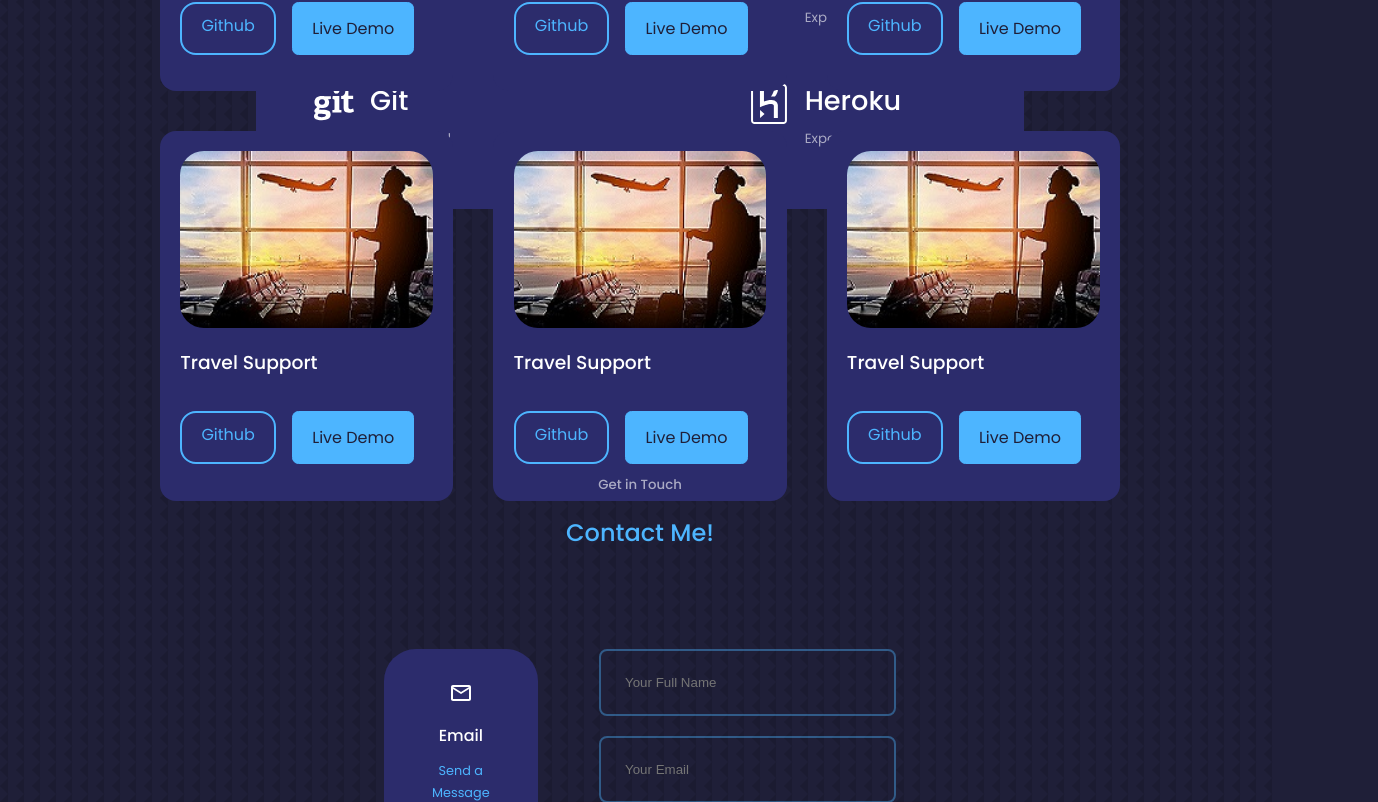
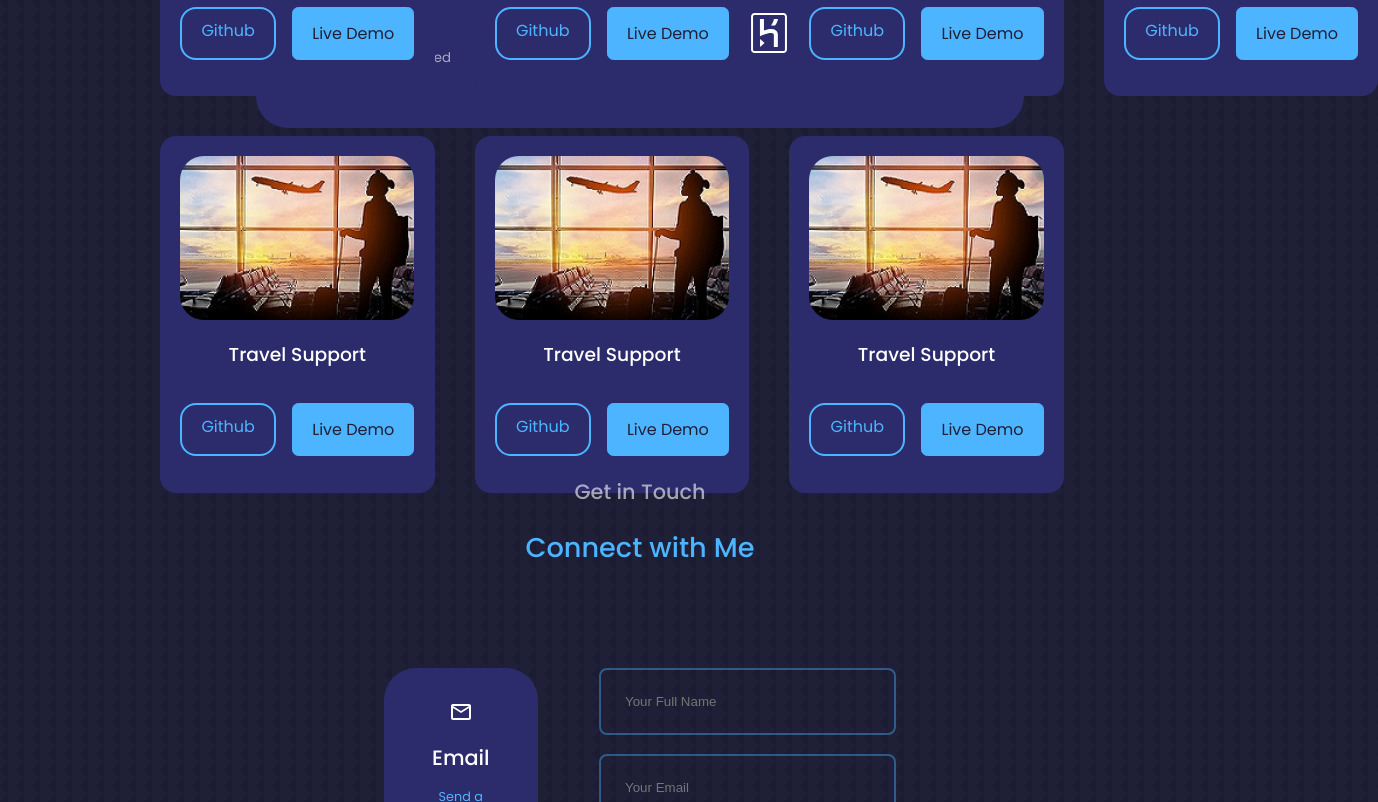
Before and after one commit to jihoonswdev/JihoonJPark, a React (Create React App) app: page / in a window 1280 px wide. Shown: the part 3238-4040 px from the top of the page, 1378 px wide, since content can reach past the window. Built offline with nearby package versions, Linux system fonts and the light colour scheme.

Commit message:
finishing up

```diff
--- a/src/components/contact/Contact.jsx
+++ b/src/components/contact/Contact.jsx
@@ -37,30 +37,30 @@ function Contact() {
 
   return (
     <section id='contact'>
-      <h5>Get in Touch</h5>
-      <h2>Contact Me!</h2>
+      <h5 className='h5'>Get in Touch</h5>
+      <h2 className='h2'>Connect with Me</h2>
 
       <div className="container contact__container">
         <div className="contact__options">
           <article className="contact__option">
             <MdOutlineEmail className='contact__option-icon'/>
-            <h4>Email</h4>
+            <h4 className='h4'>Email</h4>
             {/* <h5>jihoonswdev@gmail.com</h5> */}
-            <a href="mailto:jihoonswdev@gmail.com" target='__blank'>Send a Message</a>
+            <a href="mailto:jihoonswdev@gmail.com" className='word' target='__blank'>Send a Message</a>
           </article>
 
           <article className="contact__option">
           <RiMessengerLine className="contact__option-icon"/>
-            <h4>Messenger</h4>
+            <h4 className='h4'>Messenger</h4>
             {/* <h5>email@gmail.com</h5> */}
-            <a href="https://m.me/gentlegiant312" target='__blank'>Send a Message</a>
+            <a href="https://m.me/gentlegiant312" className='word' target='__blank'>Send a Message</a>
           </article>
 
           <article className="contact__option">
           <BsWhatsapp className="contact__option-icon"/>
-            <h4>WhatsApp</h4>
+            <h4 className='h4'>WhatsApp</h4>
             {/* <h5>+15512656088</h5> */}
-            <a href="https://api.whatsapp.com/send?phone=5512656088" target='__blank'>Send a Message</a>
+            <a href="https://api.whatsapp.com/send?phone=5512656088" className='word' target='__blank'>Send a Message</a>
           </article>
 
         </div>
--- a/src/components/contact/contact.css
+++ b/src/components/contact/contact.css
@@ -64,6 +64,35 @@ textarea {
     transition: all .2s ease;
 }
 
+/* .h3 {
+    font-size: 1.6rem;
+}
+
+.h2,
+.h5 {
+    font-size: 1.7rem;
+} */
+
+.h2 {
+    font-size: 1.7rem;
+}
+
+.h3 {
+    font-size: 1.6rem;
+}
+
+.h4 {
+    font-size: 1.3rem;
+}
+
+.h5 {
+    font-size: 1.3rem;
+}
+
+.word {
+    font-size: 1.7rem;
+}
+
 /* === Media Queries (Tablets) === */
 @media screen and (max-width: 1024px) {
     .container.contact__container {
--- a/src/components/experience/Experience.jsx
+++ b/src/components/experience/Experience.jsx
@@ -18,7 +18,7 @@ const Experience = () => {
   return (
     <section id='experience'>
       <h5 className='h5'>What Skills I have</h5>
-      <h2>My Experiences</h2>
+      <h2 className='h2'>My Experiences</h2>
 
                                     {/* FrontEnd */}
       <div className="container experience__container">
--- a/src/components/experience/experience.css
+++ b/src/components/experience/experience.css
@@ -40,13 +40,20 @@
     font-size: 2.5rem;
 }
 
+.h2 {
+    font-size: 1.7rem;
+}
+
 .h3 {
     font-size: 1.6rem;
 }
 
-.h4,
+.h4 {
+    font-size: 1.3rem;
+}
+
 .h5 {
-    font-size: 1.7rem;
+    font-size: 1.3rem;
 }
 
 /* === Media Queries (Tablets) === */
--- a/src/components/portfolio/Portfolio.jsx
+++ b/src/components/portfolio/Portfolio.jsx
@@ -45,6 +45,13 @@ const data = [
     github: 'https://github.com/ccardinale98/travel-support',
     demo: 'https://ccardinale98.github.io/travel-support/'
   },
+  {
+    id:7,
+    image: project1,
+    title: 'Travel Support',
+    github: 'https://github.com/ccardinale98/travel-support',
+    demo: 'https://ccardinale98.github.io/travel-support/'
+  }
 ]
 
 
@@ -52,8 +59,8 @@ const data = [
 const Portfolio = () => {
   return (
     <section id='portfolio'>
-      <h5>My Recent Work</h5>
-      <h2>Portfolio</h2>
+      <h5 className='h5'>My Recent Work</h5>
+      <h2 className='h2'>Portfolio</h2>
 
       <div className="container portfolio__container">
         {
@@ -65,8 +72,8 @@ const Portfolio = () => {
           </div>
             <h3> {title}</h3>
             <div className="portfolio__item-cta">
-              <a href= {github} className='btns' target='__blank'>Github</a>
-              <a href= {demo} className='btn btn-primary' target='__blank'>Live Demo</a>
+              <a href= {github} className='portfoliobtns' target='__blank'>Github</a>
+              <a href= {demo} className='portfoliobtn btn-primary' target='__blank'>Live Demo</a>
             </div>
         </article>
             )
--- a/src/components/portfolio/portfolio.css
+++ b/src/components/portfolio/portfolio.css
@@ -3,7 +3,7 @@
 } */
 .portfolio__container {
     display: grid;
-    grid-template-columns: repeat(3, 1fr);
+    grid-template-columns: repeat(4, 1fr);
     gap: 2.5rem;
 }
 
@@ -27,12 +27,68 @@
 
 .portfolio__item h3 {
     margin: 1.2rem 0 2rem;
+    text-align: center;
 }
 
 .portfolio__item-cta {
     display: flex;
     gap: 1rem;
     margin-bottom: 1rem;
+}
+
+.portfoliobtns {
+    width: max-content;
+    display: inline-block;
+    color: var(--color-primary);
+    padding: .5rem 1.2rem;
+    border-radius: 1rem;
+    cursor: pointer;
+    border: 2px solid var(--color-primary);
+    transition: var(--transition);
+}
+
+.portfoliobtn {
+    width: max-content;
+    display: inline-block;
+    color: var(--color-primary);
+    padding: 0.75rem 1.2rem;
+    border-radius: 0.4rem;
+    cursor: pointer;
+    border: 1px solid var(--color-primary);
+    transition: var(--transition);
+}
+
+.portfoliobtn:hover {
+    background: var(--color-white);
+    color: var(--color-bg);
+    border-color: transparent;
+}
+
+.btn-primary {
+    background: var(--color-primary);
+    color: var(--color-bg);
+}
+
+.btns:hover {
+    background: var(--color-white);
+    color: var(--color-bg);
+    border-color: transparent;
+}
+
+.h2 {
+    font-size: 1.7rem;
+}
+
+.h3 {
+    font-size: 1.6rem;
+}
+
+.h4 {
+    font-size: 1.3rem;
+}
+
+.h5 {
+    font-size: 1.3rem;
 }
 
 /* === Media Queries (Tablets) === */
```
